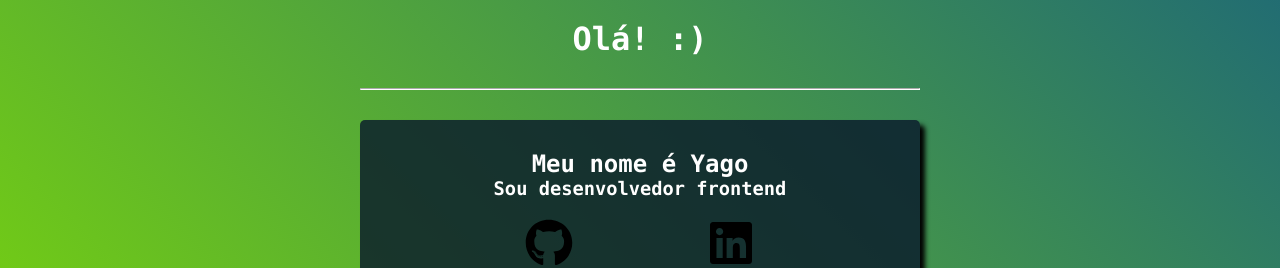
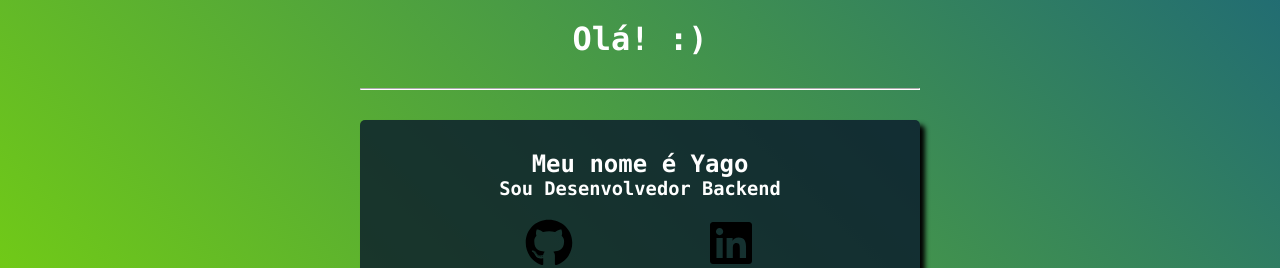
Before and after one commit to yago-amaral/yago-amaral.github.io, a React (Vite) app: page / in a window 1280 px wide. Shown: the top 268 px of the page. Built offline with nearby package versions, Linux system fonts and the light colour scheme.

Commit message:
changed ContactInfo

```diff
--- a/src/components/ContactInfo.jsx
+++ b/src/components/ContactInfo.jsx
@@ -6,7 +6,7 @@ function ContactInfo() {
     return (
         <div className="contact-info box">
             <h2>Meu nome é Yago</h2>
-            <h3>Sou desenvolvedor frontend</h3>
+            <h3>Sou Desenvolvedor Backend</h3>
 
             <ul className="contact-list">
                 <li className="social">
```
